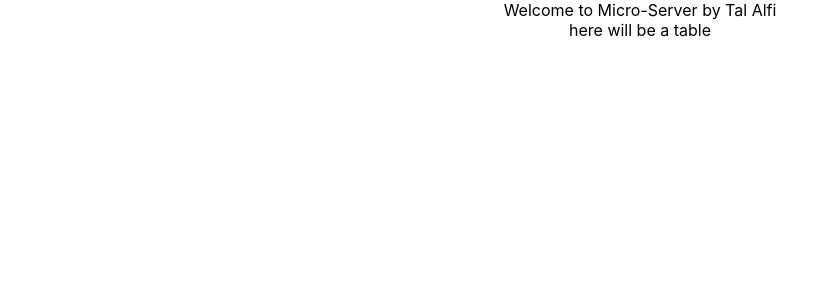
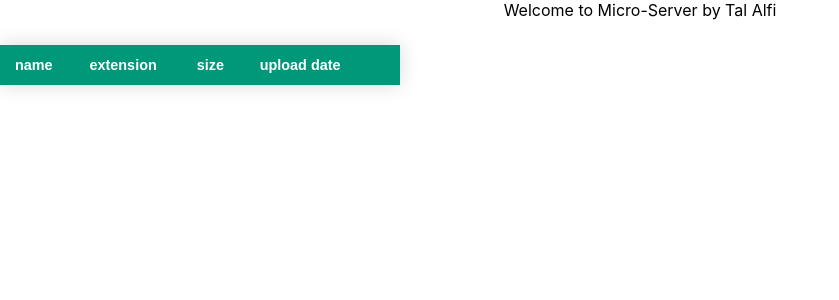
Before and after one commit to avi-stx/frontEnd, a React (Create React App) app in the folder micro-server/: page / in a window 1280 px wide. Shown: the top 300 px of the page, without its empty margins (0-839 px from the left). Built offline with nearby package versions, Linux system fonts and the light colour scheme.

Commit message:
adding tables style and functionality

```diff
--- a/micro-server/src/App.js
+++ b/micro-server/src/App.js
@@ -1,13 +1,12 @@
 import './App.css';
-import FilesTable from './Components/FilesTable';
+import FilesTable from './Components/tableComponents/FilesTable';
 
 function App() {
   return (
     <div className="App">
       <header>Welcome to Micro-Server by Tal Alfi</header>
       {/* <Upload /> */}
-
-      <FilesTable />
+        <FilesTable />
     </div>
   );
 }
--- a/micro-server/src/Components/FilesTable.js
+++ /dev/null
@@ -1,12 +0,0 @@
-const FilesTable = () =>
-{
-    const table =" here will be a table";
-
-    return <div>
-            {table}
-        </div>
-
-}
-
-
-export default FilesTable;
--- /dev/null
+++ b/micro-server/src/Components/tableComponents/FilesTable.css
@@ -0,0 +1,36 @@
+.styled-table {
+    border-collapse: collapse;
+    margin: 25px 0;
+    font-size: 0.9em;
+    font-family: sans-serif;
+    min-width: 400px;
+    box-shadow: 0 0 20px rgba(0, 0, 0, 0.15);
+}
+
+.styled-table thead tr {
+    background-color: #009879;
+    color: #ffffff;
+    text-align: left;
+}
+
+.styled-table th,
+.styled-table td {
+    padding: 12px 15px;
+}
+
+.styled-table tbody tr {
+    border-bottom: 1px solid #dddddd;
+}
+
+.styled-table tbody tr:nth-of-type(even) {
+    background-color: #f3f3f3;
+}
+
+.styled-table tbody tr:last-of-type {
+    border-bottom: 2px solid #009879;
+}
+
+.styled-table tbody tr.active-row {
+    font-weight: bold;
+    color: #009879;
+}
--- /dev/null
+++ b/micro-server/src/Components/tableComponents/FilesTable.js
@@ -0,0 +1,41 @@
+import TableHeader from './TableHeader';
+import './FilesTable.css'
+
+const FilesTable = () =>
+{
+    const demoStruct = [
+        {
+            fileName : "tal",
+            extension :"txt",
+            size : "20KB",
+            uploadDate: Date.now()
+        },
+        {
+            fileName : "alfi",
+            extension :"txt",
+            size : "20KB",
+            uploadDate: Date.now()
+        },
+        {
+            fileName : "test",
+            extension :"txt",
+            size : "20KB",
+            uploadDate: Date.now()
+        },
+        {
+            fileName : "another",
+            extension :"txt",
+            size : "20KB",
+            uploadDate: Date.now()
+        }
+
+    ]
+
+    return (
+        <table className="styled-table">
+            <TableHeader />
+        </table>
+    )
+}
+
+export default FilesTable;
--- /dev/null
+++ b/micro-server/src/Components/tableComponents/TableHeader.js
@@ -0,0 +1,21 @@
+import './FilesTable.css'
+
+
+const TableHeader = () =>{
+
+    return(
+        <thead>
+            <tr>
+                <th>name</th>
+                <th>extension</th>
+                <th>size</th>
+                <th>upload date</th>
+                <th></th>
+            </tr>
+        </thead>
+    )
+
+}
+
+
+export default TableHeader;
```
